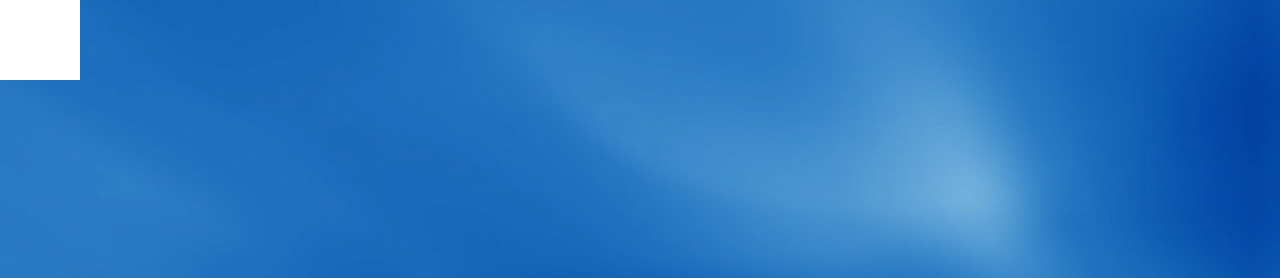
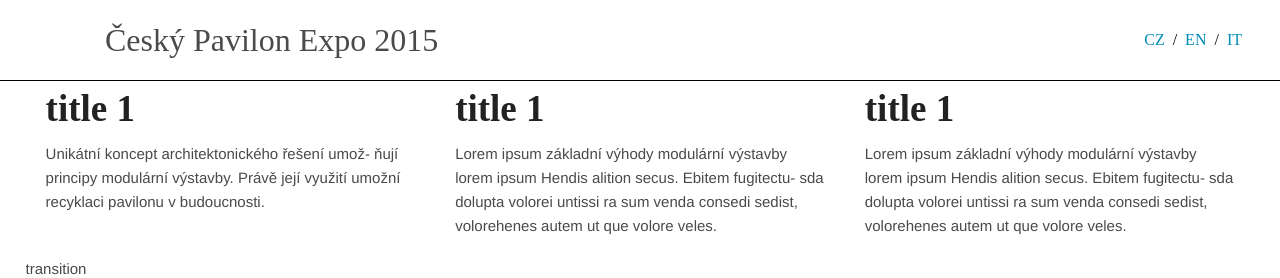
Before and after one commit to lexislav/amok-pe2014, a PHP site: page /single.php in a window 1280 px wide. Shown: the top 278 px of the page. Run offline with PHP 8.4, Linux system fonts and the light colour scheme; some libraries are stand-ins or nearby versions.

Commit message:
top bar + single base

```diff
--- a/htdocs/css/style.css
+++ b/htdocs/css/style.css
@@ -2547,22 +2547,42 @@
   left: 0;
   right: 0;
   z-index: 200;
-  margin: auto; }
+  margin: auto;
+  border-bottom: 1px solid #000;
+  background-color: white;
+  font-family: "Purista";
+  font-weight: normal;
+  -webkit-font-smoothing: antialiased; }
   .m-nav .m-nav--button {
     line-height: 80px;
     text-align: center;
     width: 80px;
     height: 80px;
-    background-color: white;
-    cursor: pointer; }
+    float: left;
+    cursor: pointer;
+    margin-right: 25px; }
+  .m-nav .m-nav--logo {
+    font-family: "Purista";
+    font-weight: 100;
+    -webkit-font-smoothing: antialiased;
+    font-size: 2.13333rem;
+    line-height: 80px;
+    width: auto;
+    float: left; }
+    .m-nav .m-nav--logo strong {
+      font-weight: 400; }
   .m-nav .m-nav--lang {
     line-height: 80px;
     height: 80px;
     position: fixed;
     right: 30px;
     top: 0;
-    color: white;
-    text-shadow: 0 2px 1px rgba(0, 0, 0, 0.5); }
+    color: black;
+    font-size: 1.06667rem;
+    text-transform: uppercase; }
+    .m-nav .m-nav--lang a {
+      display: inline-block;
+      padding: 0 0.5em; }
   .m-nav .m-nav--overlay {
     display: none;
     position: fixed;
@@ -2585,10 +2605,7 @@
     top: 0;
     left: 0;
     bottom: 0;
-    right: 0;
-    font-family: "Purista";
-    font-weight: normal;
-    -webkit-font-smoothing: antialiased; }
+    right: 0; }
     @media only screen and (min-width:641px) {
       .m-nav .m-nav--menu {
         width: 80%; } }
@@ -2991,8 +3008,8 @@
 .mgr-third {
   margin-bottom: 25px; }
 
-.m-nav .m-nav--lang {
-  display: none; }
+.l-page.l-page_single {
+  padding-top: 80px; }
 
 .l-section {
   padding-top: 50px;
--- a/htdocs/sass/modules/_module-navigation.scss
+++ b/htdocs/sass/modules/_module-navigation.scss
@@ -7,24 +7,49 @@
     z-index: 200;
     margin: auto;
 
+    border-bottom: 1px solid #000;
+    background-color: white;
+
+    @include fnt-purista();
+
     .m-nav--button {
-        line-height: 80px;
+        line-height: $navbar-height;
         text-align: center;
-        width: 80px;
-        height: 80px;
-        background-color: white;
+        width: $navbar-height;
+        height: $navbar-height;
+        float: left;
         cursor: pointer;
+        margin-right: $base-spacing / 2;
+    }
+
+    .m-nav--logo {
+        @include fnt-purista-light();
+        font-size: rem-calc(32);
+
+        line-height: $navbar-height;
+        width: auto;
+        float: left;
+
+        strong {
+            font-weight: 400;
+        }
     }
 
     .m-nav--lang {
-        line-height: 80px;
-        height: 80px;
+        line-height:  $navbar-height;
+        height: $navbar-height;
         position: fixed;
         right: 30px;
         top: 0;
-        color: white;
+        color: black;
 
-        text-shadow: 0 2px 1px rgba(0, 0, 0, .5);
+        font-size: rem-calc(16);
+        text-transform: uppercase;
+
+        a {
+            display: inline-block;
+            padding: 0 .5em;
+        }
 
     }
 
@@ -68,8 +93,6 @@
             width: 600px;
         }
 
-        @include fnt-purista();
-
         ul {
             @include clearfix();
             list-style: none;
@@ -103,7 +126,6 @@
 
     .m-item--hed {
 
-
         a {
 
             font-weight: 800;
--- a/htdocs/sass/style.scss
+++ b/htdocs/sass/style.scss
@@ -5,6 +5,7 @@
 $color-koma-red: #c20e1a;
 $color-koma-red-slider: #A0000B;
 $base-spacing: 50px;
+$navbar-height:80px;
 
 @import "settings";
 @import "foundation";
@@ -35,8 +36,15 @@
 }
 
 .m-nav .m-nav--lang {
-    display: none;
+ //   display: none;
 }
+
+.l-page {
+    &.l-page_single {
+        padding-top: $navbar-height;
+    }
+}
+
 
 .l-section {
     @include clearfix();
--- a/htdocs/single.php
+++ b/htdocs/single.php
@@ -1,64 +1,8 @@
 <?php include "templates/html-header.php"; ?>
-<body class="l-page_pavilon">
+<body class="l-page l-page_single">
 <?php include "templates/inc-topbar.php"; ?>
 
-<div class="row">
-    <div class="medium-12 columns">
-        <div class="l-schema m-schema">
-            <h1>patra</h1>
 
-            <div class="m-schema--slides">
-                <div class="m-schema--image np1"></div>
-                <div class="m-schema--image np2" data-anchor-target="#animAnchor2" data-bottom="opacity:0;" data-center="opacity:1;" data-top="opacity:0;"></div>
-                <div class="m-schema--image np3" data-anchor-target="#animAnchor3" data-bottom="display:none" data-center="opacity:0;display:block" data-top="opacity:1;"></div>
-                <div class="m-schema--image np4" data-anchor-target="#animAnchor3" data-bottom="transform:translate(0px,-600px)" data-center="opacity:1;transform:translate(0px,0px)" data-top="opacity:0;transform:translate(0px,0px)"></div>
-                <div class="m-schema--image np6" data-anchor-target="#animAnchor4" data-bottom="transform:translate(0px,-600px)" data-center="opacity:1;transform:translate(0px,0px)"></div>
-                <div class="m-schema--image np7" data-anchor-target="#animAnchor5" data-bottom="transform:translate(0px,-600px)" data-center="transform:translate(0px,0px)"></div>
-                <div class="m-schema--overlay"></div>
-            </div>
-
-
-        </div>
-    </div>
-</div>
-
-<div id="skrollr-body">
-    <div class="m-carousel">
-        <div class="item">
-            <img src="/assets/sky.jpg" alt="slide 1" />
-
-            <div class="orbit-caption">
-                Caption One.
-            </div>
-        </div>
-        <div class="item">
-            <img src="/assets/pavilon-theme.png" alt="slide 1" />
-
-            <div class="orbit-caption">
-                Caption Two.
-            </div>
-        </div>
-        <div class="item">
-            <img src="/assets/file-a.jpg" alt="slide 1" />
-
-            <div class="orbit-caption">
-                Caption Three.
-            </div>
-        </div>
-    </div>
-
-    <div class="m-schema-spacer" style="height: 384px;"></div>
-    <div class="m-schema-control" id="animAnchor2">a2</div>
-    <div class="m-schema-spacer"></div>
-    <div class="m-schema-control" id="animAnchor3">a3</div>
-    <div class="m-schema-spacer"></div>
-    <div class="m-schema-control" id="animAnchor4">a4</div>
-    <div class="m-schema-spacer"></div>
-    <div class="m-schema-control" id="animAnchor5">a4</div>
-    <div class="m-schema-spacer" style="height: 384px;"></div>
-    <div class="m-schema-spacer" style="height: 384px;"></div>
-
-    <div class="skrollr-wrap">
         <div class="row">
             <div class="medium-4 columns">
                 <h2>title 1</h2>
@@ -123,37 +67,13 @@
                 <p>text</p>
             </div>
         </div>
-    </div>
-</div>
+
+
 
 
 <?php include "templates/inc-footer-partner.php"; ?>
 <?php include "templates/inc-footer.php"; ?>
 
-<script type="text/javascript" src="components/slick/slick/slick.min.js"></script>
-
-
-<script type="text/javascript">
-    var s = skrollr.init({
-        smoothScrolling: false,
-        mobileDeceleration: 0.01
-    });
-
-
-    $(document).ready(function () {
-        $('.m-carousel').slick({
-            autoplay: true,
-            speed: 500,
-            fade: true,
-            cssEase: 'linear'
-        });
-
-    });
-
-
-</script>
-
 <script src="/js/app.js"></script>
-
 </body>
 <?php include "templates/html-footer.php"; ?>
--- a/htdocs/templates/inc-topbar.php
+++ b/htdocs/templates/inc-topbar.php
@@ -1,6 +1,8 @@
 <nav id="top-nav" class="m-nav">
     <div class="m-nav--button"></div>
-    <div class="m-nav--lang"><i>CZ</i><i>EN</i><i>IT</i></div>
+    <div class="m-nav--logo"><strong>Český Pavilon</strong> Expo 2015</div>
+    <div class="m-nav--lang">
+        <a href="" class="is-active">cz</a>/<a href="">en</a>/<a href="">it</a></div>
     <div class="m-nav--overlay">
 
         <ul class="m-nav--menu">
--- a/htdocs/tmp-fx.php
+++ b/htdocs/tmp-fx.php
@@ -1,5 +1,5 @@
 <?php include "templates/html-header.php"; ?>
-<body class="l-page_home">
+<body class="l-page l-page_home">
 
 <?php include "templates/inc-topbar.php"; ?>
 
```
Also changed, not shown: 1 other file.
